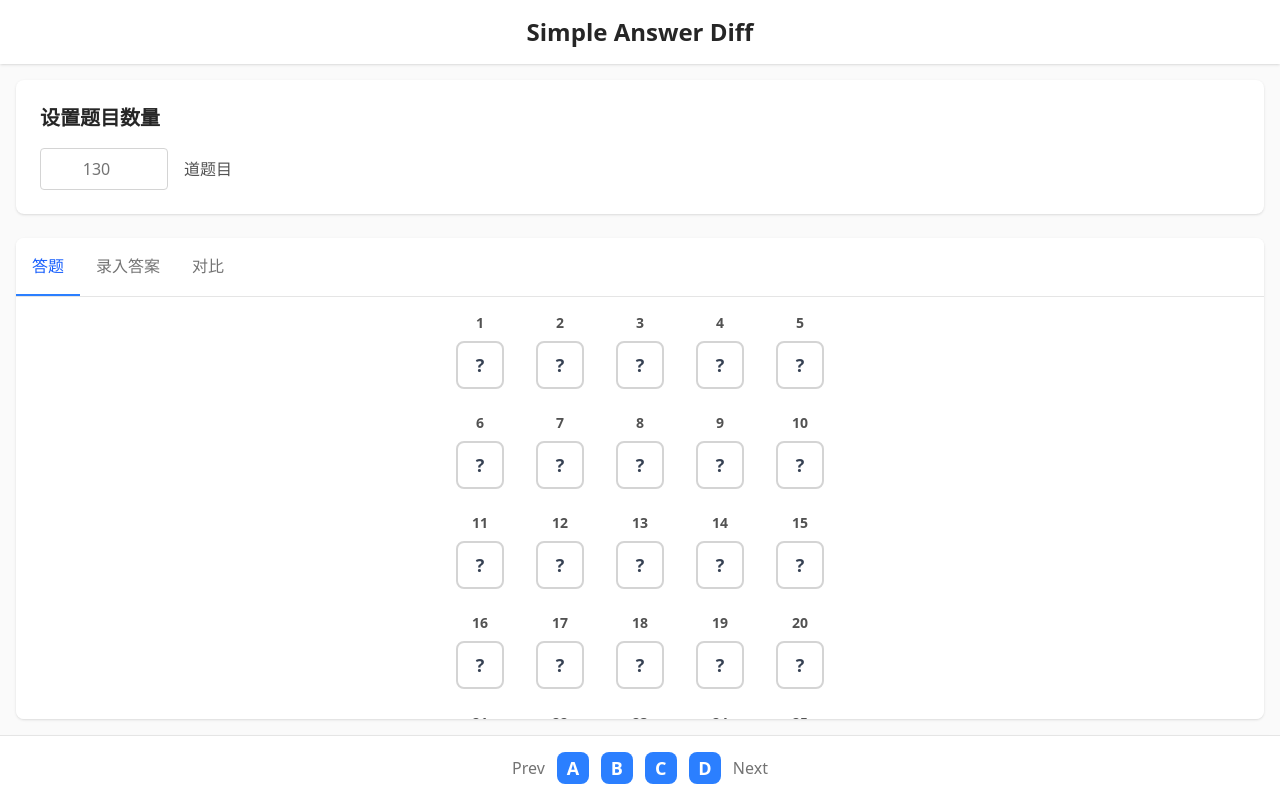
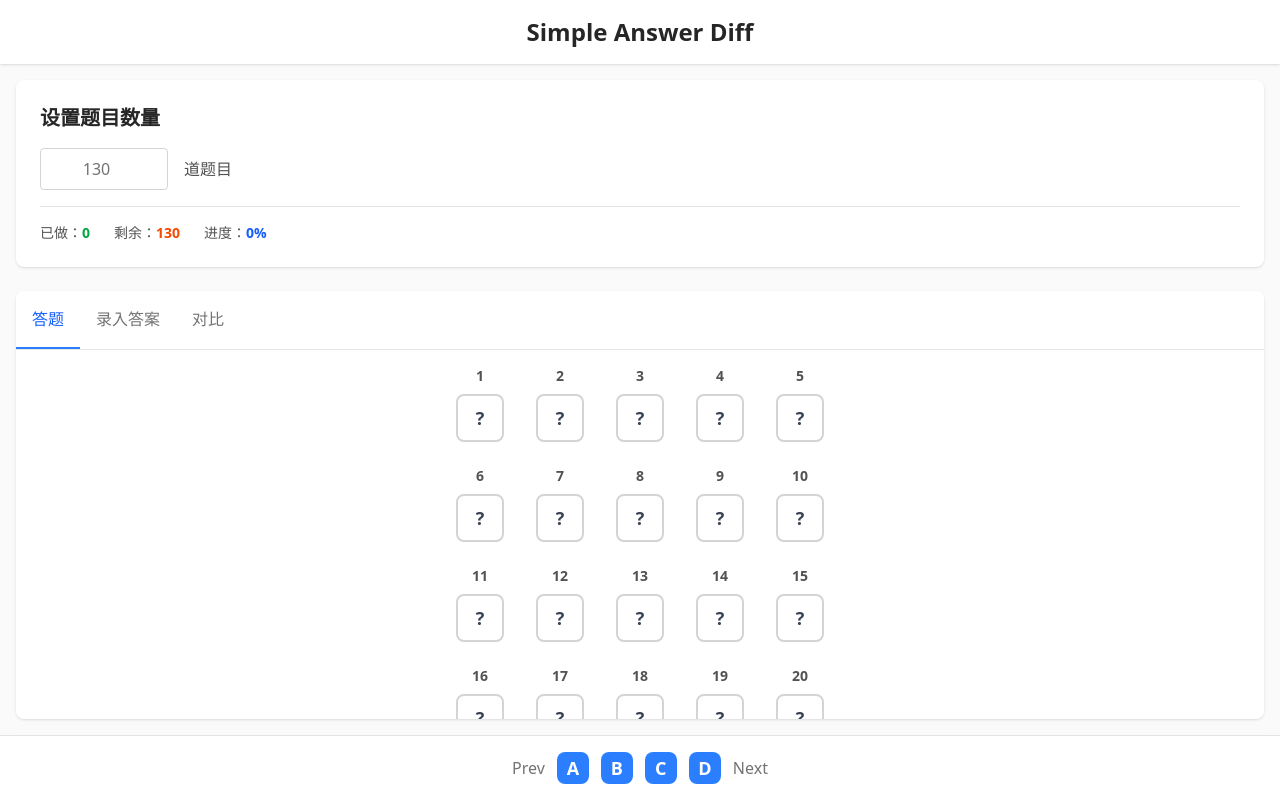
Before and after one commit to kvoon3/answer-tracker, a Nuxt app: page / in a window 1280 px wide. Built offline with nearby package versions, Linux system fonts and the light colour scheme.

Commit message:
feat: process display

```diff
--- a/app/pages/index.vue
+++ b/app/pages/index.vue
@@ -15,6 +15,15 @@ const tabs = [
 ]
 
 const options = ['A', 'B', 'C', 'D']
+
+// 统计信息
+const answeredCount = computed(() => {
+  return userAnswer.value.filter(answer => answer.value).length
+})
+
+const remainingCount = computed(() => {
+  return questionCount.value - answeredCount.value
+})
 
 function initializeQuestions() {
   userAnswer.value = Array.from({ length: questionCount.value }, (_, i) => ({
@@ -85,6 +94,23 @@ onMounted(() => {
           >
           <span text="neutral-600">道题目</span>
         </div>
+
+        <div v-if="activeTab === 'answer'" mt4 pt4 border="t-1 neutral-200">
+          <div flex="~ wrap" gap6 items="center" text="sm">
+            <div>
+              <span text="neutral-600">已做：</span>
+              <span text="green-600" font-semibold>{{ answeredCount }}</span>
+            </div>
+            <div>
+              <span text="neutral-600">剩余：</span>
+              <span text="orange-600" font-semibold>{{ remainingCount }}</span>
+            </div>
+            <div>
+              <span text="neutral-600">进度：</span>
+              <span text="blue-600" font-semibold>{{ Math.round((answeredCount / questionCount) * 100) || 0 }}%</span>
+            </div>
+          </div>
+        </div>
       </div>
 
       <div rounded-lg bg-white shadow-sm relative of-auto>
```
